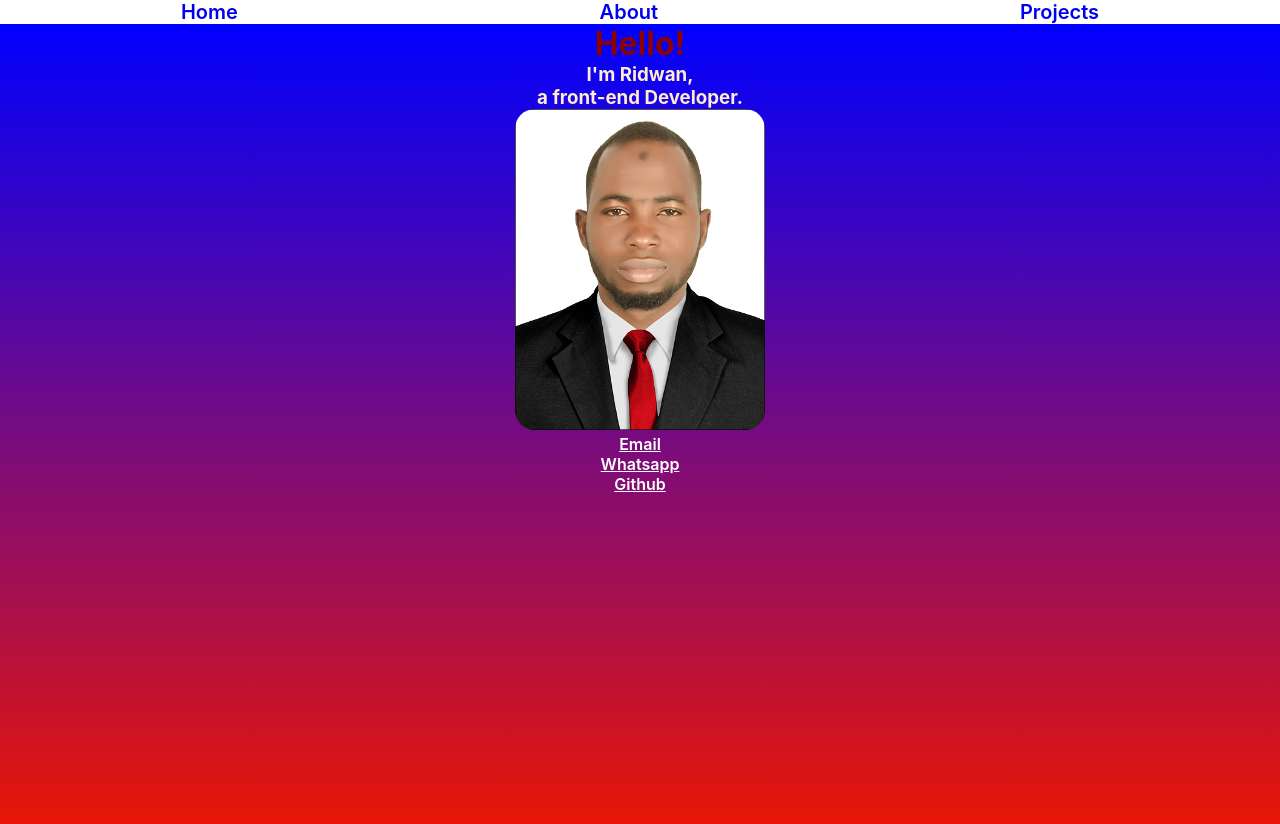
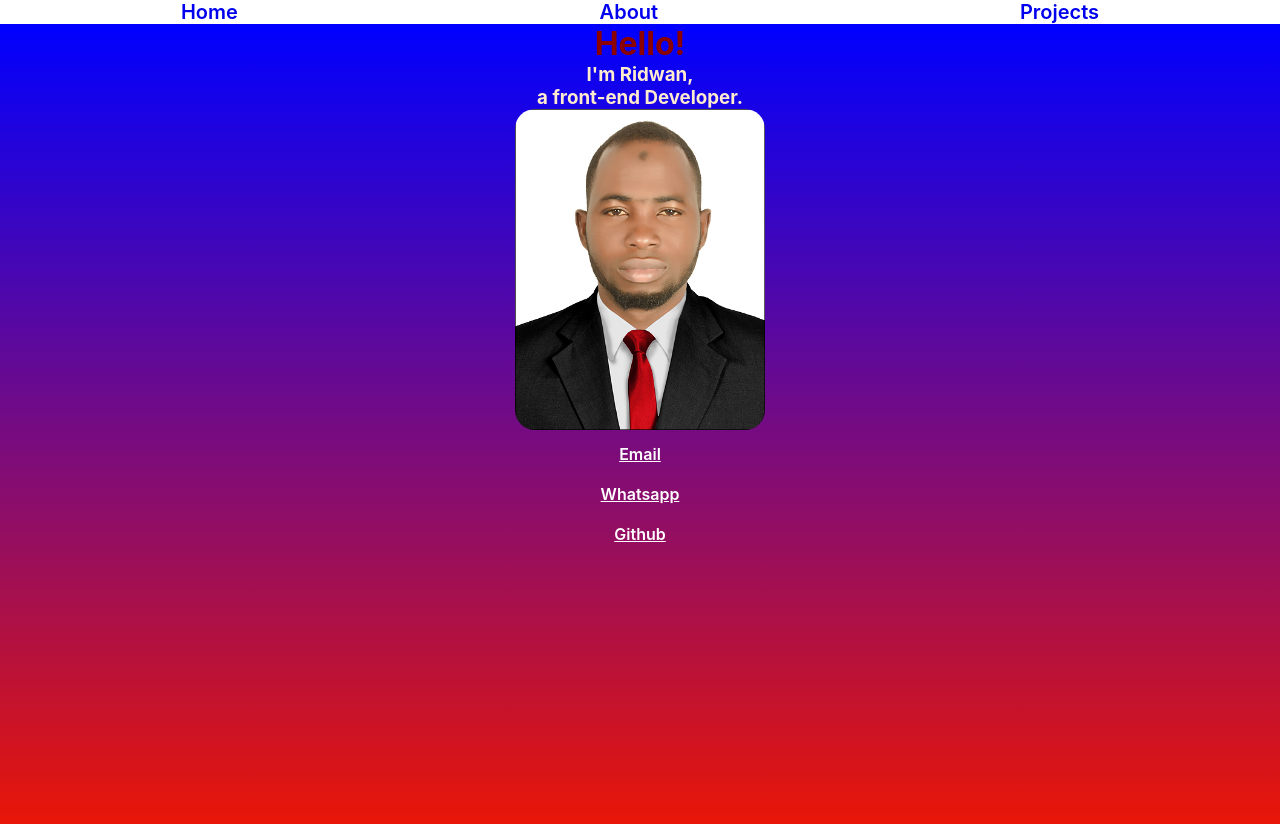
Before and after one commit to Ahmad4everyone/reactportfolio, a React (Create React App) app: page / in a window 1280 px wide. Built offline with nearby package versions, Linux system fonts and the light colour scheme.

Commit message:
linear change

```diff
--- a/src/components/PortFolio.css
+++ b/src/components/PortFolio.css
@@ -41,6 +41,9 @@
     box-sizing: border-box;
     overflow-x: hidden;
     background-color: white;
+}
+#new{
+    line-height: 40px;
 }
 
 
```
